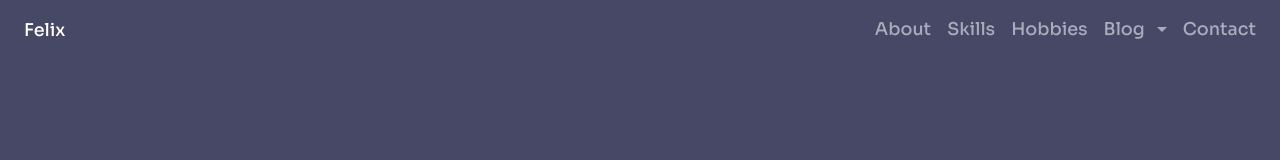
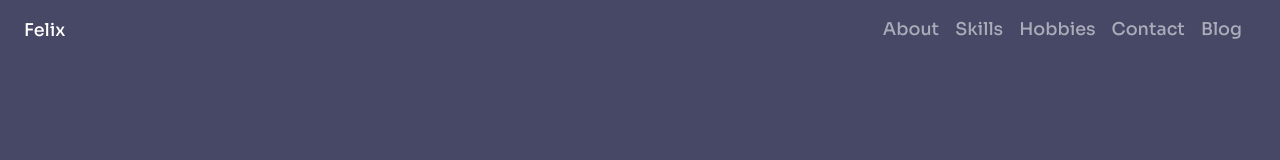
Before and after one commit to LiaoFe/mywebsite, a React (Create React App) app: page / in a window 1280 px wide. Shown: the top 160 px of the page. Built offline with nearby package versions, Linux system fonts and the light colour scheme.

Commit message:
pathing changes, scroll to top after routing

```diff
--- a/src/components/NavBar2.js
+++ b/src/components/NavBar2.js
@@ -1,5 +1,5 @@
-import React from 'react';
-import { Navbar,Nav,NavDropdown, Container, Col, Button, Dropdown } from 'react-bootstrap'
+import React, {useState} from 'react';
+import { Navbar,Nav,NavDropdown, Container, Col, Button, Dropdown, Fade } from 'react-bootstrap'
 import 'bootstrap/dist/css/bootstrap.min.css';
 import { Link, Switch, Route } from 'react-router-dom';
 import AboutMe from '../pages/AboutMe';
@@ -8,6 +8,12 @@ import Blog from '../pages/Blog';
 import './navbar.css'
 
   function NavBar(){
+    const [visible, setVisible] = useState(false)
+
+    const toggleVisible = () => {
+      setVisible(!visible);
+    };
+
       return(
 
         <Navbar className="pb-0" variant="dark fixed-top" id="navbar" style={{background: "#464866"}}>
@@ -18,12 +24,15 @@ import './navbar.css'
           <Nav.Link href='./#about'>About</Nav.Link>
           <Nav.Link href="./#skills">Skills</Nav.Link>
           <Nav.Link href="./#hobbies">Hobbies</Nav.Link>
-          <Link to='./blog'>
-            <Nav.Link  href="./blog">Blog</Nav.Link >
+
+          <Nav.Link href="./#contact" >Contact</Nav.Link>
+          <Link to='./blog' >
+            <Nav.Link className="pe-0" href="./blog" onClick={toggleVisible}>Blog</Nav.Link >
           </Link>
+          <Fade in={visible} >
           <NavDropdown //as={ButtonGroup}
             align={{ lg: 'end' }}
-            id="dropdown-menu-align-responsive-1" to='/blog'>
+            id="dropdown-menu-align-responsive-1" to='/blog' >
             <NavDropdown.Item href="./blog#witcher3">Witcher 3</NavDropdown.Item>
             {/* <NavDropdown.Item href="ac-3">Assassin's Creed: III</NavDropdown.Item>
             <NavDropdown.Item href="ac-black-flag">Assassin's Creed: Black Flag</NavDropdown.Item> */}
@@ -31,7 +40,7 @@ import './navbar.css'
         {/*     <NavDropdown.Item href="ac-valhalla">Assassin's Creed: Valhalla</NavDropdown.Item>
             <NavDropdown.Item href="#gta5">Grand Theft Auto </NavDropdown.Item> */}
           </NavDropdown>
-          <Nav.Link href="./#contact">Contact</Nav.Link>
+          </Fade>
         </Nav>
 
       </Navbar>
```
